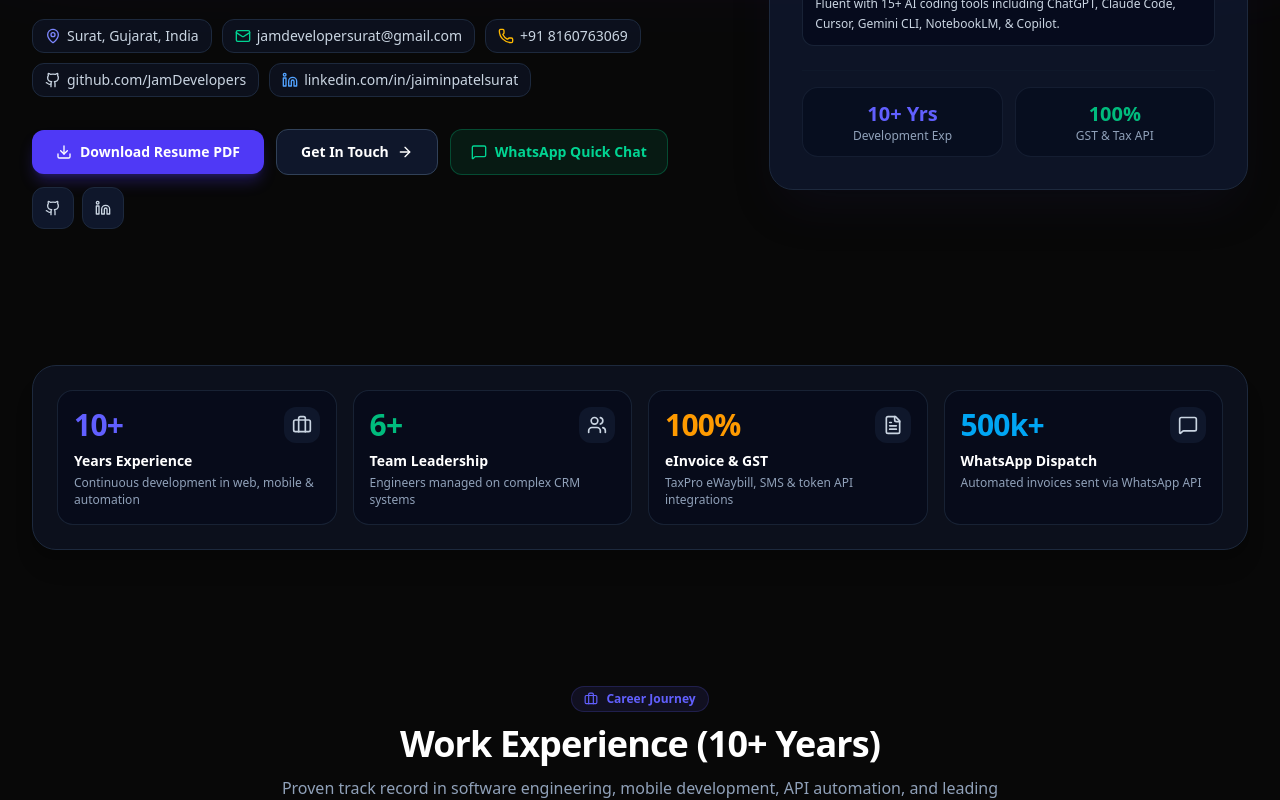
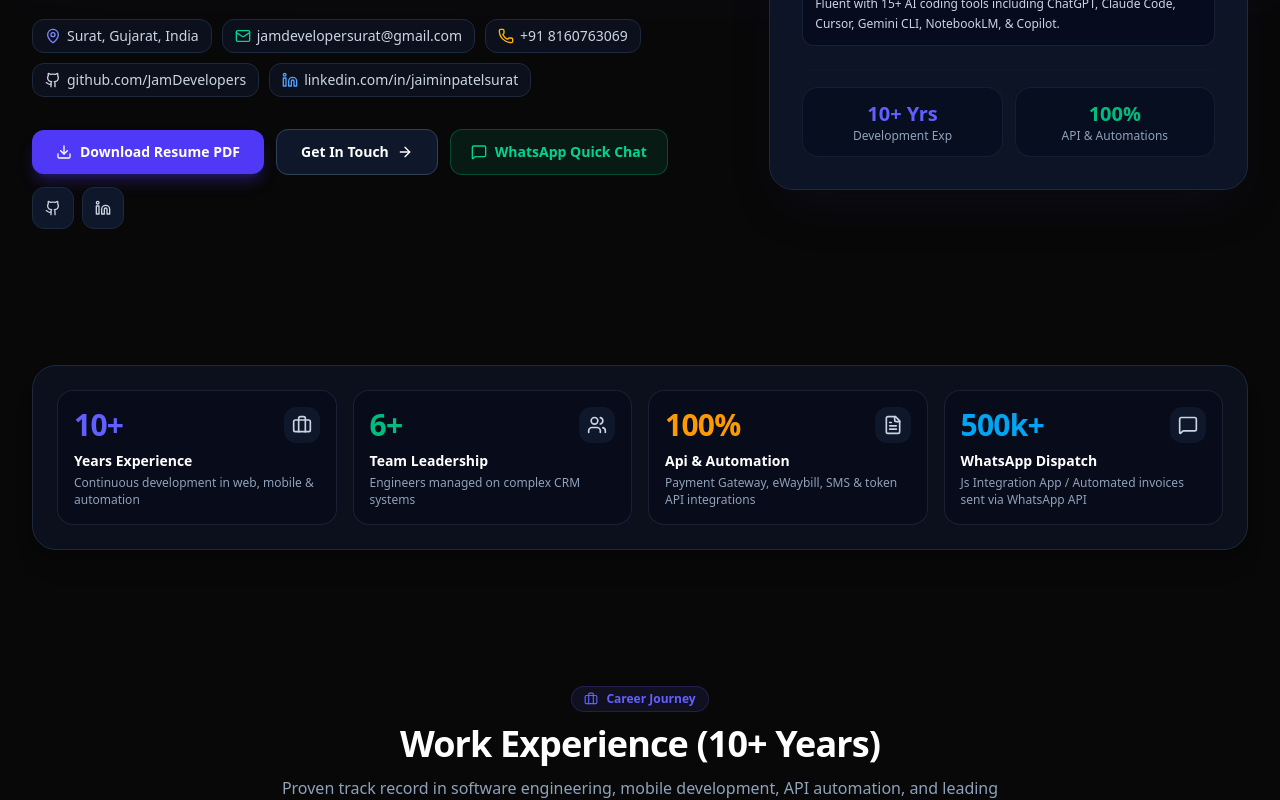
Before and after one commit to JamDevelopers/Jaimin-Patel, a React (Vite) app: page / in a window 1280 px wide. Shown: the part 480-1280 px from the top of the page. Built offline with nearby package versions, Linux system fonts and the light colour scheme.

Commit message:
refactor: update skill descriptions and featured items
Broaden API and automation labels and highlight key technical competencies in resume data for better visibility.

```diff
--- a/src/components/Hero.tsx
+++ b/src/components/Hero.tsx
@@ -312,7 +312,7 @@ export const Hero: React.FC<HeroProps> = ({ isDarkMode, onOpenResumeModal }) =>
                   isDarkMode ? 'bg-slate-950/40 border-slate-800/60' : 'bg-slate-50 border-slate-200'
                 }`}>
                   <div className="text-xl font-extrabold text-emerald-500">100%</div>
-                  <div className={`text-xs ${isDarkMode ? 'text-slate-400' : 'text-slate-600'}`}>GST & Tax API</div>
+                  <div className={`text-xs ${isDarkMode ? 'text-slate-400' : 'text-slate-600'}`}>API & Automations</div>
                 </div>
               </div>
 
--- a/src/components/Stats.tsx
+++ b/src/components/Stats.tsx
@@ -23,16 +23,16 @@ export const Stats: React.FC<StatsProps> = ({ isDarkMode }) => {
       color: 'text-emerald-500',
     },
     {
-      label: 'eInvoice & GST',
+      label: 'Api & Automation',
       value: '100%',
-      description: 'TaxPro eWaybill, SMS & token API integrations',
+      description: 'Payment Gateway, eWaybill, SMS & token API integrations',
       icon: FileText,
       color: 'text-amber-500',
     },
     {
       label: 'WhatsApp Dispatch',
       value: '500k+',
-      description: 'Automated invoices sent via WhatsApp API',
+      description: 'Js Integration App / Automated invoices sent via WhatsApp API',
       icon: MessageSquare,
       color: 'text-sky-500',
     },
--- a/src/data/resumeData.ts
+++ b/src/data/resumeData.ts
@@ -131,11 +131,11 @@ export const SKILL_CATEGORIES: SkillCategory[] = [
       { name: "eWaybill & Digital Token APIs", featured: true },
       { name: "Payment Gateways Integration", featured: true },
       { name: "Puppeteer Sharp & WebScraper", featured: true },
-      { name: "Selenium & WebView2" },
+      { name: "Selenium & WebView2",featured: true },
       { name: "SMS Gateways" },
       { name: "Postman API Testing" },
       { name: "AI Automation Scripts" },
-      { name: "RESTful Web Services" }
+      { name: "RESTful Web Services",featured: true }
     ]
   },
   {
@@ -145,12 +145,12 @@ export const SKILL_CATEGORIES: SkillCategory[] = [
     skills: [
       { name: "WordPress Plugins & Themes", featured: true },
       { name: "WooCommerce" },
-      { name: "Shopify" },
-      { name: "Magento" },
+      { name: "Shopify",featured: true },
+      { name: "Magento",featured: true },
       { name: "OpenCart" },
-      { name: "PrestaShop" },
+      { name: "PrestaShop"},
       { name: "Joomla" },
-      { name: "Drupal" }
+      { name: "Drupal",featured: true }
     ]
   },
   {
@@ -165,9 +165,9 @@ export const SKILL_CATEGORIES: SkillCategory[] = [
       { name: "FreeBuff CLI" },
       { name: "NotebookLM" },
       { name: "HiggsField" },
-      { name: "Google AI Studio" },
+      { name: "Google AI Studio",featured: true },
       { name: "Manus & Notion AI" },
-      { name: "Git & PlayStore Console" }
+      { name: "Git & PlayStore Console",featured: true }
     ]
   },
   {
@@ -175,13 +175,13 @@ export const SKILL_CATEGORIES: SkillCategory[] = [
     title: "Marketing & Utilities",
     iconName: "TrendingUp",
     skills: [
-      { name: "SEO & Keyword Ranking" },
+      { name: "SEO & Keyword Ranking", featured: true},
       { name: "Digital Marketing & Google Ads" },
-      { name: "SMO / SMM" },
+      { name: "SMO / SMM",featured: true },
       { name: "Content Writing" },
-      { name: "Crystal Reports" },
+      { name: "Crystal Reports",featured: true },
       { name: "Android Studio" },
-      { name: "QA Testing & Debugging" }
+      { name: "QA Testing & Debugging",featured: true }
     ]
   }
 ];
@@ -326,6 +326,90 @@ export const PROJECT_HIGHLIGHTS: ProjectHighlight[] = [
       "https://images.unsplash.com/photo-1586528116311-ad8dd3c8310d?auto=format&fit=crop&w=800&q=80",
       "https://images.unsplash.com/photo-1578575437130-527eed3abbec?auto=format&fit=crop&w=800&q=80"
     ]
+  },
+  {
+    id: "profitmaker-share-market",
+    title: "ProfitMaker Share Market Tips Platform",
+    category: "Fintech Web Portal",
+    tagline: "Real-Time Stock Market Tips, Trading Signals & Investor Intelligence Platform",
+    description: "Custom web platform for providing stock market tips, trading calls, investment insights, subscription plans, performance tracking, and member-based access to market recommendations.",
+    impact: "Designed and developed a scalable investor platform for delivering paid and premium share market tips with automated subscriber management and performance analytics.",
+    tech: [
+      "Firebase",
+      "Flutter",
+      "REST API",
+      "Payment Gateway",
+      "Reports Analytics",
+      "Subscription Management"
+    ],
+    icon: "TrendingUp",
+    metrics: [
+      { label: "Market Calls", value: "10K+" },
+      { label: "Subscribers", value: "5K+" },
+      { label: "Trading Categories", value: "25+" },
+      { label: "Payment Success", value: "99%+" }
+    ],
+    architecture: [
+      {
+        title: "Investor Dashboard",
+        description: "Personalized dashboard showing active tips, trading signals, subscription status, call history and market performance.",
+        badge: "Dashboard"
+      },
+      {
+        title: "Trading Tips Engine",
+        description: "Central system for publishing BUY, SELL, TARGET and STOP LOSS recommendations across multiple market segments.",
+        badge: "Market Tips"
+      },
+      {
+        title: "Subscription & Payment Portal",
+        description: "Manages premium membership plans, online payments, renewals and automated subscriber access.",
+        badge: "Payments"
+      },
+      {
+        title: "Performance Analytics",
+        description: "Tracks historical calls, target achievements, stop losses and overall tip performance for transparent reporting.",
+        badge: "Analytics"
+      }
+    ],
+    features: [
+      {
+        name: "Live Share Market Tips",
+        description: "Publishes actionable BUY, SELL, TARGET and STOP LOSS recommendations with entry price and trading timeframe.",
+        tag: "Trading"
+      },
+      {
+        name: "Premium Subscription Plans",
+        description: "Creates multiple paid membership plans with controlled access to premium market calls and investment research.",
+        tag: "Subscription"
+      },
+      {
+        name: "Call Performance Tracking",
+        description: "Automatically records completed calls and calculates target hits, stop losses and historical performance.",
+        tag: "Analytics"
+      },
+      {
+        name: "Online Payment Integration",
+        description: "Integrated secure payment processing for purchasing and renewing premium market-tip subscriptions.",
+        tag: "Fintech"
+      },
+      {
+        name: "Member CRM",
+        description: "Manages investors, subscriptions, renewals, communication history and account activity from a centralized CRM.",
+        tag: "CRM"
+      },
+      {
+        name: "Market Segment Management",
+        description: "Supports configurable categories such as Intraday, Equity, Futures, Options and positional trading calls.",
+        tag: "Management"
+      }
+    ],
+    demoType: "crm",
+    imageUrl: "https://images.unsplash.com/photo-1611974789855-9c2a0a7236a3?auto=format&fit=crop&w=1200&q=80",
+    galleryImages: [
+      "https://images.unsplash.com/photo-1611974789855-9c2a0a7236a3?auto=format&fit=crop&w=800&q=80",
+      "https://images.unsplash.com/photo-1642790551116-18e150f248e8?auto=format&fit=crop&w=800&q=80",
+      "https://images.unsplash.com/photo-1590283603385-17ffb3a7f29f?auto=format&fit=crop&w=800&q=80"
+    ]
   }
 ];
 
```
